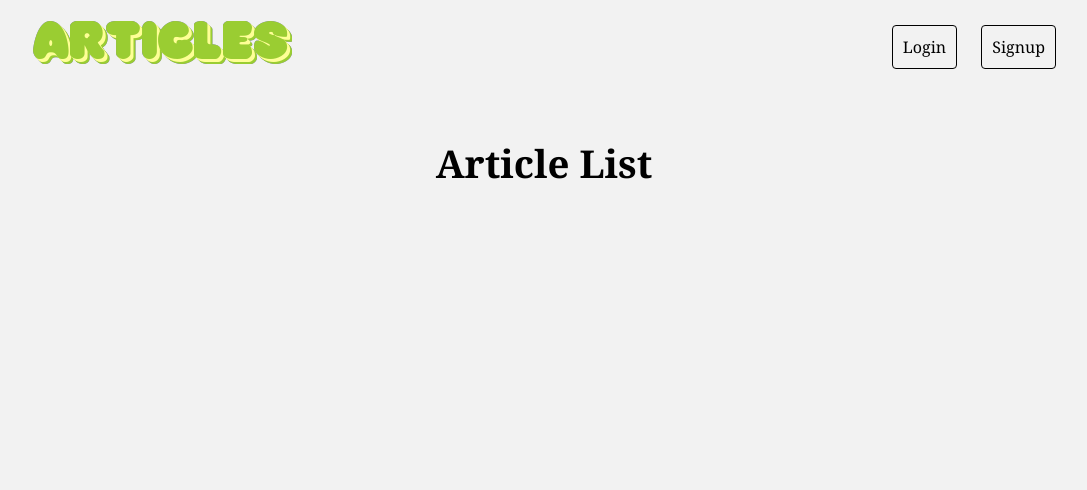
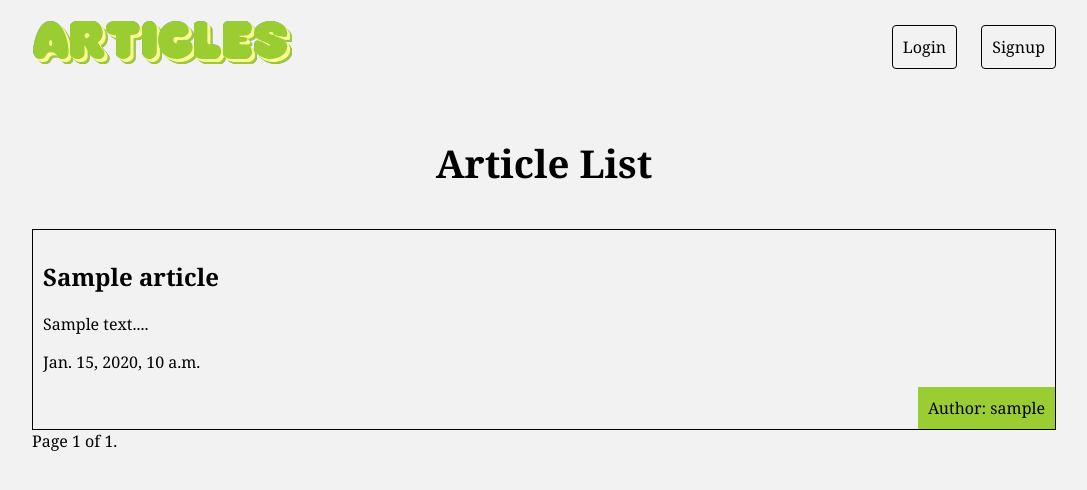
Before and after one commit to OPI-py/django_blog, a Django app: page / in a window 1280 px wide. Shown: the top 490 px of the page, without its empty margins (96-1183 px from the left). Run offline with Django 3.2, Linux system fonts and the light colour scheme; tables that the repository leaves empty hold one stand-in row (values such as "Sample post").

Commit message:
Make pagination. 6 articles per page

```diff
--- a/web/templates/articles/article_list.html
+++ b/web/templates/articles/article_list.html
@@ -1,9 +1,10 @@
 {% extends 'articles/articles_layout.html' %}
 
 {% block content %}
+
 <h1>Article List</h1>
 <div class="articles">
-	{% for article in articles %}
+	{% for article in page_obj %}
 	<div class="article">
 		<h2>
 			<a href="{% url 'articles:detail' slug=article.slug %}">{{ article.title }}
@@ -15,4 +16,23 @@
 	</div>
 	{% endfor %}
 </div>
+
+<div class="pagination">
+    <span class="step-links">
+        {% if page_obj.has_previous %}
+            <a href="?page=1">&laquo; first</a>
+            <a href="?page={{ page_obj.previous_page_number }}">previous</a>
+        {% endif %}
+
+        <span class="current">
+            Page {{ page_obj.number }} of {{ page_obj.paginator.num_pages }}.
+        </span>
+
+        {% if page_obj.has_next %}
+            <a href="?page={{ page_obj.next_page_number }}">next</a>
+            <a href="?page={{ page_obj.paginator.num_pages }}">last &raquo;</a>
+        {% endif %}
+    </span>
+</div>
+
 {% endblock %}
```
Lines whose indentation alone changed are shown as unchanged.
